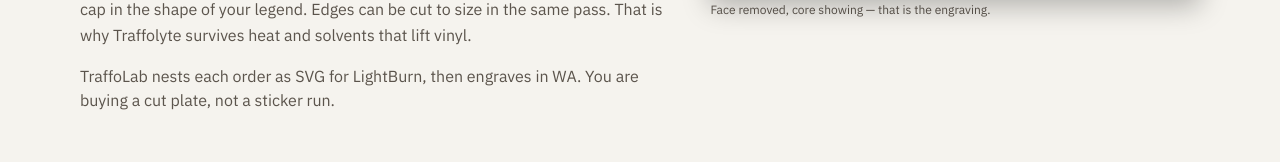
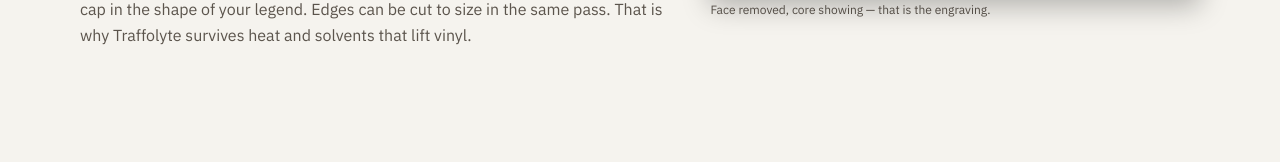
Before and after one commit to GolfChariotsMike/traffolab, a Next.js app: page /what-is-traffolyte in a window 1280 px wide. Shown: the part 605-767 px from the top of the page. Built offline with nearby package versions, Linux system fonts and the light colour scheme; no server answers.

Commit message:
Remove the LightBurn sales line from What is Traffolyte
Drop the paragraph about nesting SVG and buying a cut plate. The
material explanation and sample plate stay.

Co-authored-by: GolfChariotsMike <GolfChariotsMike@users.noreply.github.com>

```diff
--- a/app/what-is-traffolyte/page.tsx
+++ b/app/what-is-traffolyte/page.tsx
@@ -41,10 +41,6 @@ export default function WhatIsTraffolytePage() {
               cut to size in the same pass. That is why Traffolyte survives heat
               and solvents that lift vinyl.
             </SectionHeading>
-            <p className="text-muted-foreground">
-              TraffoLab nests each order as SVG for LightBurn, then engraves in
-              WA. You are buying a cut plate, not a sticker run.
-            </p>
           </div>
           <LaminatePlate
             legend="Circuit 14"
```
